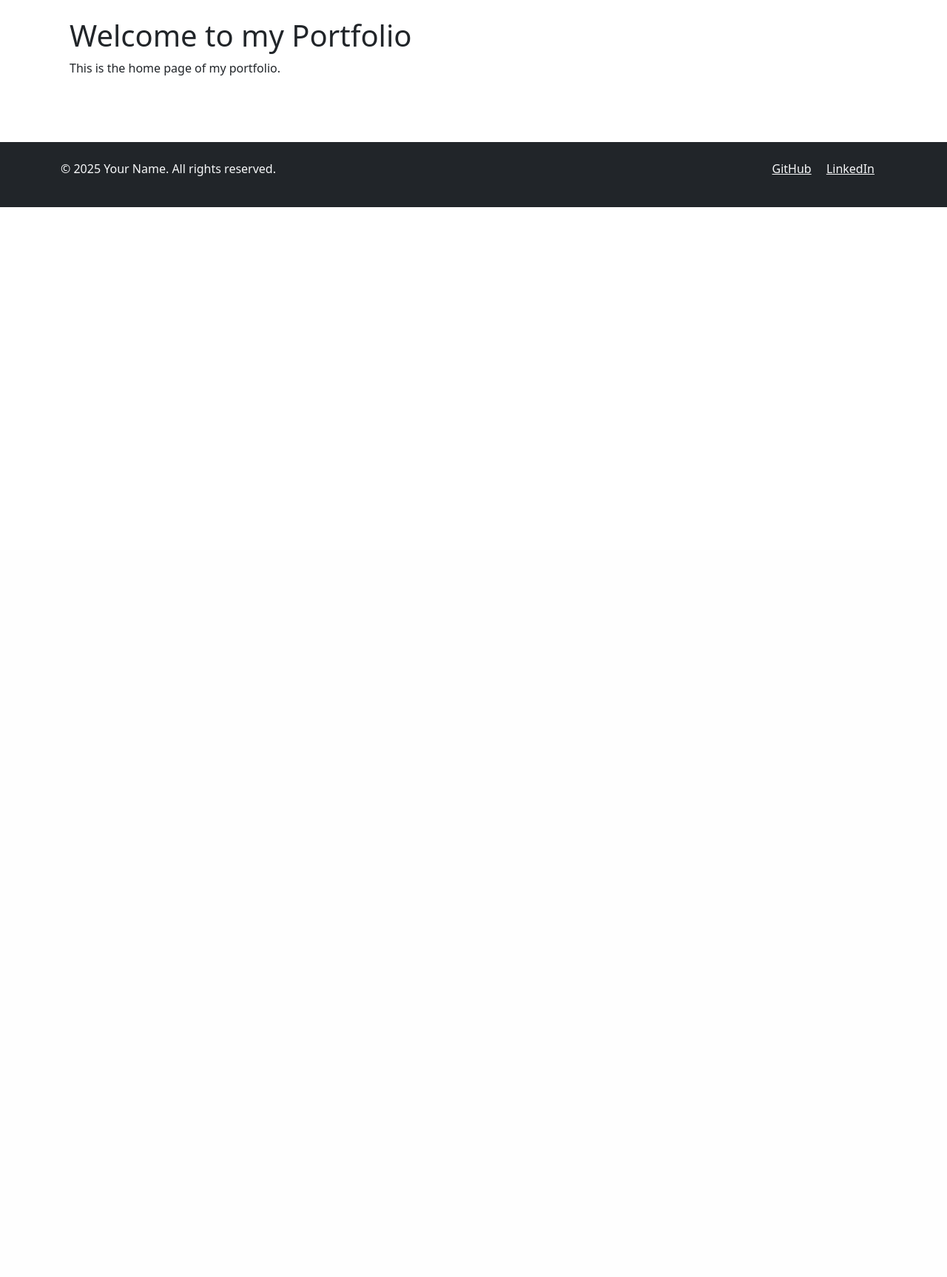
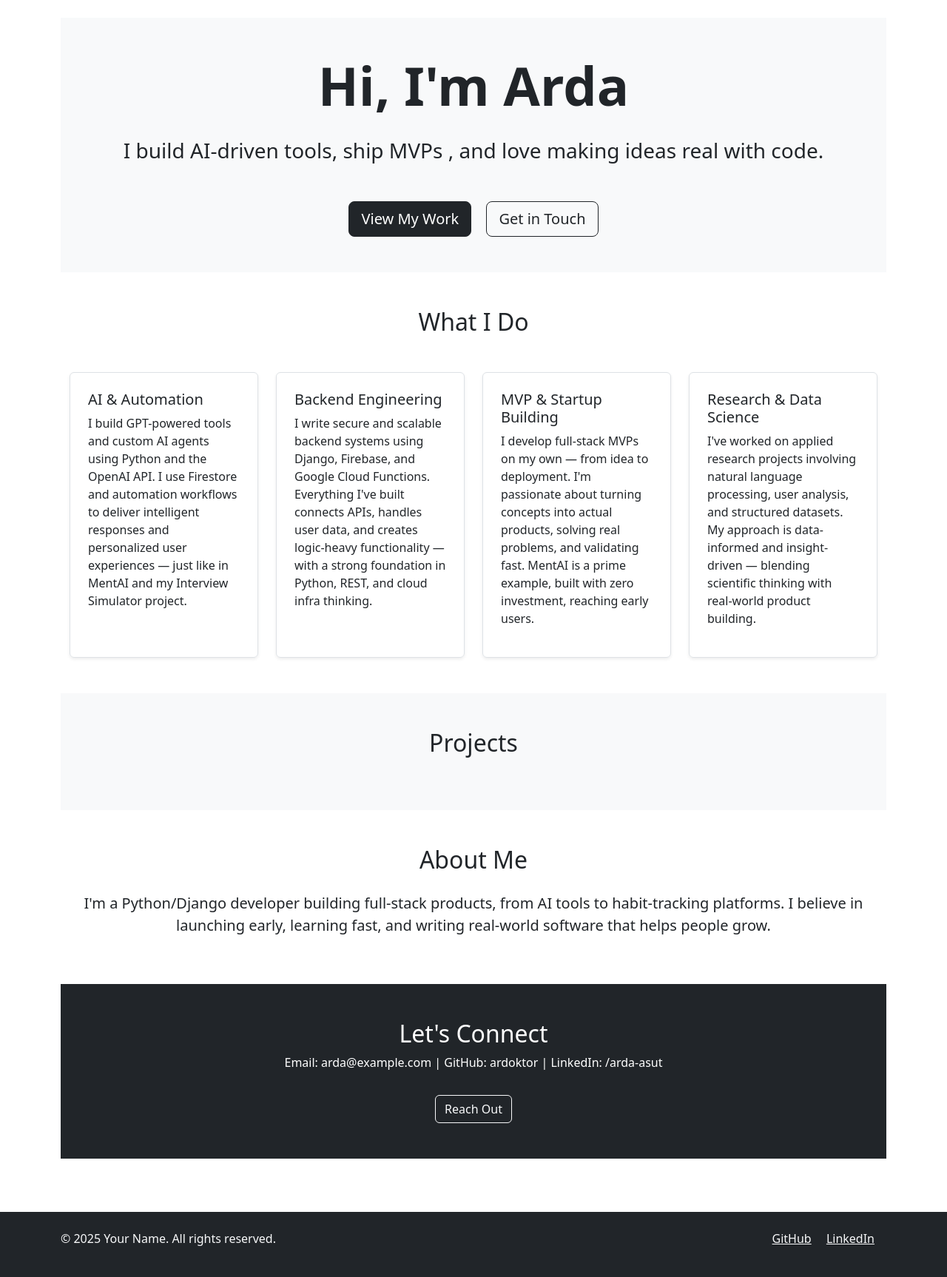
Before and after one commit to ardoktor/portfolio, a Django app: page / in a window 1280 px wide. Shown: the part 56-1782 px from the top of the page at 74% size. Before the commit the page ends 800 px from the top, so only its background shows below. Run offline with Django 5.2, Linux system fonts and the light colour scheme.

Commit message:
home page layout is created

```diff
--- a/main/templates/main/home.html
+++ b/main/templates/main/home.html
@@ -1,11 +1,89 @@
 {% extends 'main/base.html' %}
+{% load static %}
 
-{% block title %}Home - Your Portfolio{% endblock %}
+{% block title %}Home - Arda's Portfolio{% endblock %}
 
 {% block content %}
-<div class="container">
-    <h1>Welcome to my Portfolio</h1>
-    <p>This is the home page of my portfolio.</p>
-    <!-- Add your content here -->
-</div>
+
+<!-- Hero Section -->
+<section class="py-7 text-center bg-light min-vh-90 d-flex align-items-center">
+  <div class="container py-5">
+    <h1 class="display-2 fw-bold mb-4">Hi, I'm Arda</h1>
+    <p class="lead mb-5 fs-3">I build AI-driven tools, ship MVPs , and love making ideas real with code.</p>
+    <div class="mt-5">
+      <a href="{% url 'projects' %}" class="btn btn-dark btn-lg me-3">View My Work</a>
+      <a href="{% url 'contact' %}" class="btn btn-outline-dark btn-lg">Get in Touch</a>
+    </div>
+  </div>
+</section>
+
+<!-- What I Do -->
+<section class="skills-section py-5">
+  <div class="container">
+    <h2 class="text-center mb-5">What I Do</h2>
+    <div class="row g-4">
+
+      <!-- AI & Automation -->
+      <div class="col-md-3">
+        <div class="skill-card skill-card-ai p-4 border rounded h-100 shadow-sm hover-card">
+          <h3 class="h5">AI & Automation</h3>
+          <p>I build GPT-powered tools and custom AI agents using Python and the OpenAI API. I use Firestore and automation workflows to deliver intelligent responses and personalized user experiences — just like in MentAI and my Interview Simulator project.</p>
+        </div>
+      </div>
+
+      <!-- Backend Engineering -->
+      <div class="col-md-3">
+        <div class="skill-card skill-card-backend p-4 border rounded h-100 shadow-sm hover-card">
+          <h3 class="h5">Backend Engineering</h3>
+          <p>I write secure and scalable backend systems using Django, Firebase, and Google Cloud Functions. Everything I've built connects APIs, handles user data, and creates logic-heavy functionality — with a strong foundation in Python, REST, and cloud infra thinking.</p>
+        </div>
+      </div>
+
+      <!-- MVP & Startup Building -->
+      <div class="col-md-3">
+        <div class="skill-card skill-card-mvp p-4 border rounded h-100 shadow-sm hover-card">
+          <h3 class="h5">MVP & Startup Building</h3>
+          <p>I develop full-stack MVPs on my own — from idea to deployment. I'm passionate about turning concepts into actual products, solving real problems, and validating fast. MentAI is a prime example, built with zero investment, reaching early users.</p>
+        </div>
+      </div>
+
+      <!-- Research & Data Science -->
+      <div class="col-md-3">
+        <div class="skill-card skill-card-research p-4 border rounded h-100 shadow-sm hover-card">
+          <h3 class="h5">Research & Data Science</h3>
+          <p>I've worked on applied research projects involving natural language processing, user analysis, and structured datasets. My approach is data-informed and insight-driven — blending scientific thinking with real-world product building.</p>
+        </div>
+      </div>
+
+    </div>
+  </div>
+</section>
+
+<!-- Projects Preview -->
+<section class="py-5 bg-light">
+  <div class="container">
+    <h2 class="text-center mb-5">Projects</h2>
+    <div class="row g-4">
+      <!-- Project cards go here -->
+    </div>
+  </div>
+</section>
+
+<!-- About Me -->
+<section class="py-5">
+  <div class="container text-center">
+    <h2 class="mb-4">About Me</h2>
+    <p class="lead">I'm a Python/Django developer building full-stack products, from AI tools to habit-tracking platforms. I believe in launching early, learning fast, and writing real-world software that helps people grow.</p>
+  </div>
+</section>
+
+<!-- Contact Section -->
+<section class="py-5 bg-dark text-white">
+  <div class="container text-center">
+    <h2>Let's Connect</h2>
+    <p>Email: arda@example.com | GitHub: ardoktor | LinkedIn: /arda-asut</p>
+    <a href="{% url 'contact' %}" class="btn btn-outline-light mt-3">Reach Out</a>
+  </div>
+</section>
+
 {% endblock %}
```
Also changed, not shown: main/static/main/css/style.css (added, +278 -0 lines).
